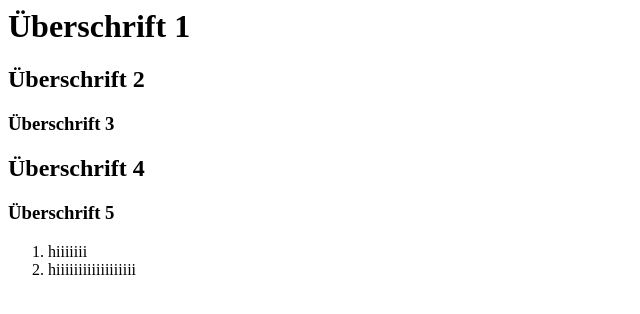
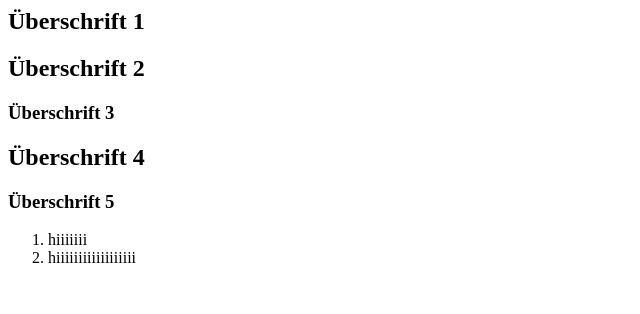
Before and after one commit to tunesienmarroko/ma_tu, a plain HTML site: page index.html in a window 1280 px wide. Shown: the whole page, without its empty margins (0-640 px from the left). Drawn offline with Linux system fonts and the light colour scheme.

Commit message:
edit mit section
edit mit section

```diff
--- a/index.html
+++ b/index.html
@@ -5,20 +5,27 @@
     <title>erster schritt</title>
   </head>
   <body>
-    <h1>Überschrift
+  	<section>
+  	 <h1>Überschrift
 1</h1><!-- 1. -->
-    <h2>Überschrift
-2</h2><!-- 1.1 -->
-    <h3>Überschrift
-3</h3><!-- 1.1.1 -->
-    <h2>Überschrift
-4</h2><!-- 1.2 -->
-    <h3>Überschrift
+</section>
+   <section>    <h2>Überschrift
+2</h2><!-- 1.1 --></section>
+<section>
+	<h3>Überschrift
+3</h3><!-- 1.1.1 --></section>
+    <section>
+    	<h2>Überschrift
+4</h2><!-- 1.2 --></section>
+    <section>
+    	<h3>Überschrift
 5</h3><!-- 1.2.1 -->
+</section>
+
   		<section>
   			<ol>
   				<li> hiiiiiii </li>
-  				  				<li> hiiiiiiiiiiiiiiiiii</li>
+  				 <li> hiiiiiiiiiiiiiiiiii</li>
 
   			</ol>
   		</section>
```
